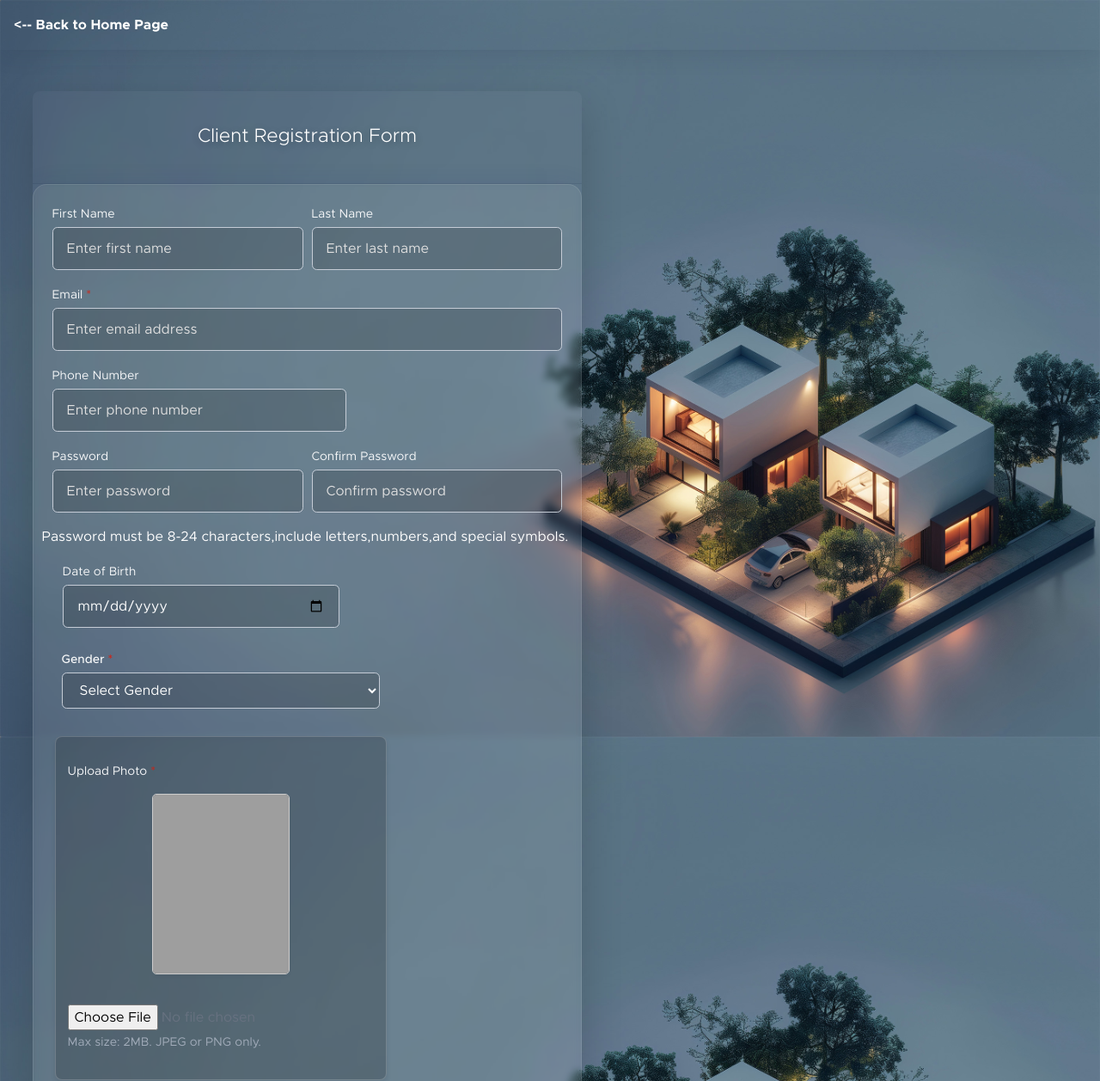
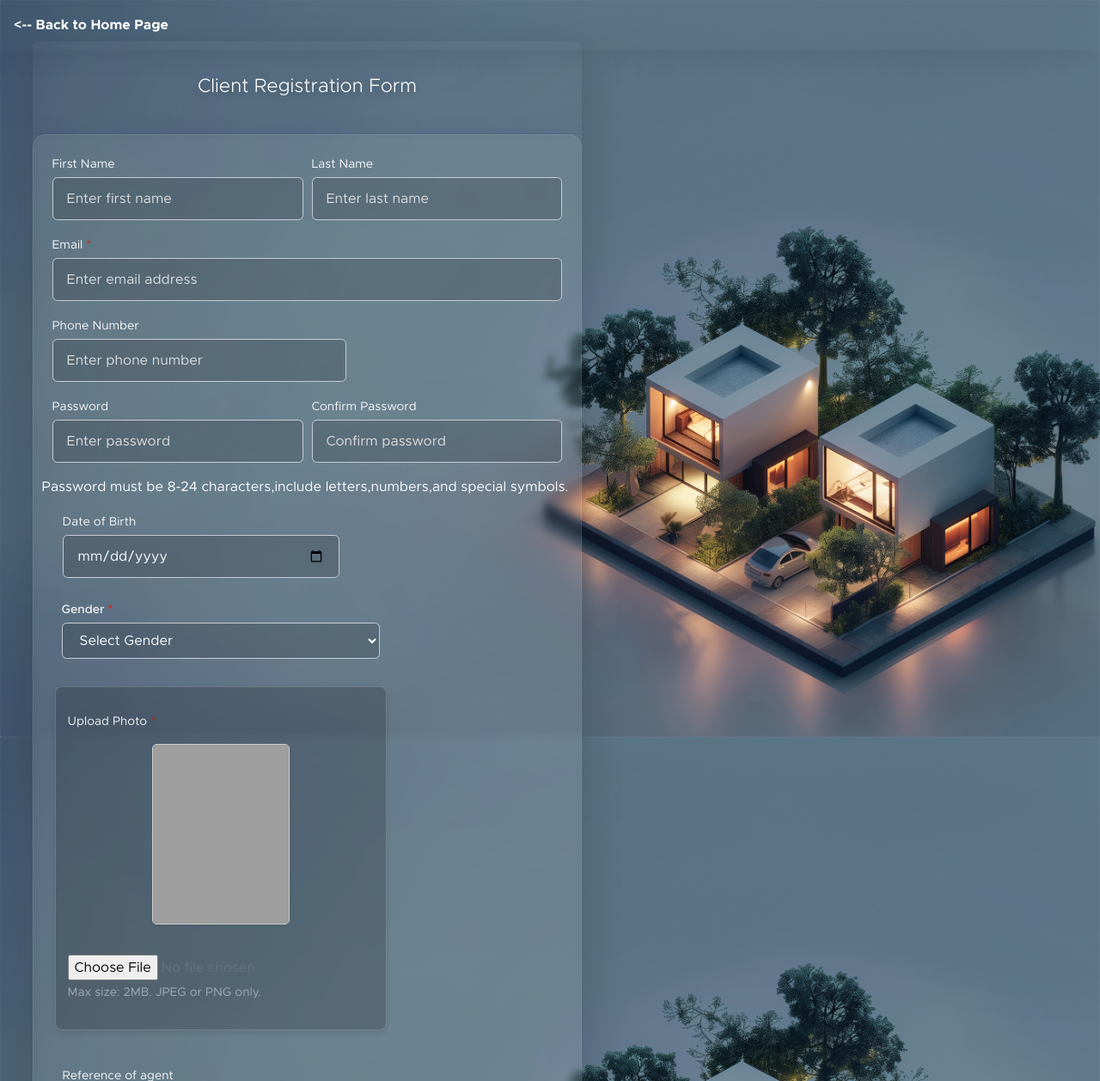
Before and after one commit to atulitha/sriadityadevelopers, a Flask app: page /register-Client-form.html in a window 1280 px wide. Shown: the top 1257 px of the page at 86% size. Run offline with Flask 3, Linux system fonts and the light colour scheme; some libraries are stand-ins or nearby versions; grey boxes are pictures that could not be loaded.

Commit message:
Fix body class in client registration form for consistent styling

```diff
--- a/templates/register-Client-form.html
+++ b/templates/register-Client-form.html
@@ -119,7 +119,7 @@
 
 </head>
 <body>
-<body class="nav-fixedt" >
+<body class="nav-fixed">
 <nav class="topnav navbar navbar-expand shadow navbar-light bg-transparent" id="sidenavAccordion">
     <a class="navbar-brand d-none d-sm-block" href="index.html" style="color: white;"> <-- Back to    Home Page</a>
 </nav>
```
